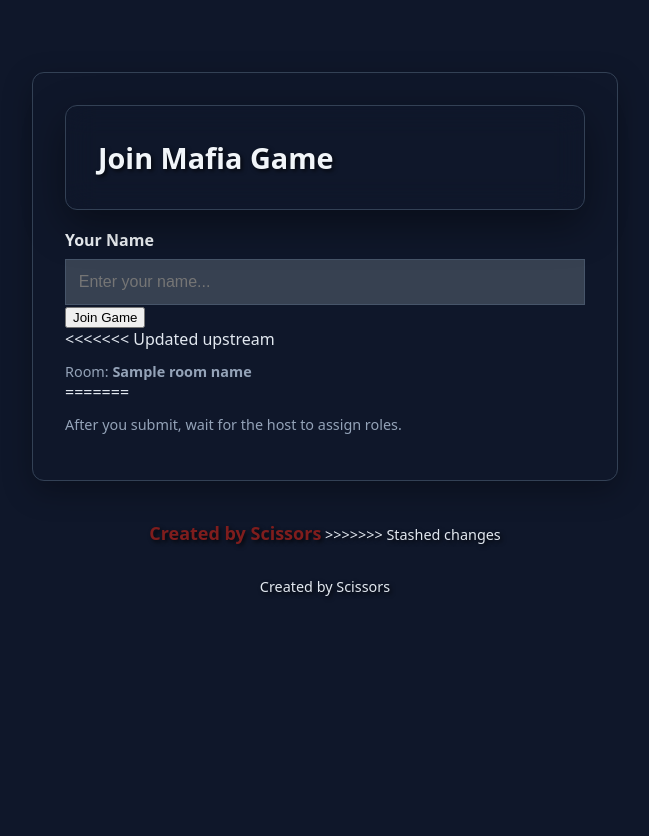
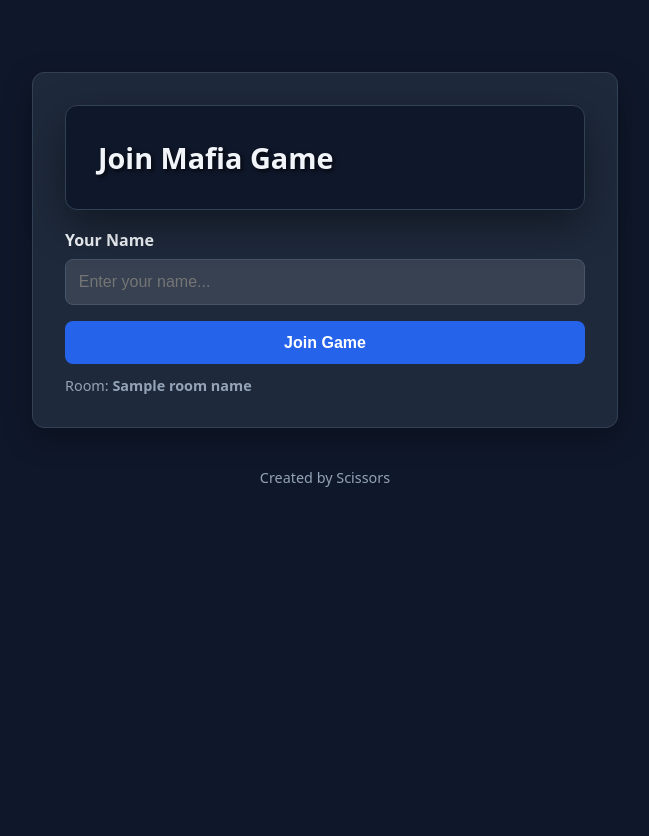
Before and after one commit to anamachivaya/mafia-game, a Flask app: template templates/join.html in a window 1280 px wide. Shown: the top 836 px of the page, without its empty margins (315-964 px from the left). Run offline with Flask 3, Linux system fonts and the light colour scheme; the template is opened without the code that fills it: most values are stand-ins (such as "Sample title", 1, 10 or a date in 2020).

Commit message:
Fixed bugs during merge

```diff
--- a/templates/join.html
+++ b/templates/join.html
@@ -16,7 +16,6 @@
     .card {
       max-width: 520px;
       margin: 5vh auto;
-<<<<<<< Updated upstream
       background: #1e293b;
       padding: 2rem;
       border-radius: 12px;
@@ -27,7 +26,6 @@
       margin-top: 0;
       font-size: 1.6rem;
       color: #f1f5f9;
-=======
       background: rgba(15, 23, 42, 0.95);
       padding: 2rem;
       border-radius: 12px;
@@ -40,7 +38,6 @@
       font-size: 1.8rem;
       color: #f1f5f9;
       text-shadow: 2px 2px 4px rgba(0,0,0,0.7);
->>>>>>> Stashed changes
     }
     label {
       display: block;
@@ -53,29 +50,16 @@
       padding: 0.8rem;
       font-size: 1rem;
       border: 1px solid #475569;
-<<<<<<< Updated upstream
       border-radius: 8px;
       background: #374151;
       color: #f1f5f9;
       box-sizing: border-box;
-=======
-      border-radius: 10px;
-      box-sizing: border-box;
-      background: #374151;
-      color: #f1f5f9;
->>>>>>> Stashed changes
     }
     input[type="text"]:focus, input[type="password"]:focus {
       outline: none;
       border-color: #2563eb;
       box-shadow: 0 0 0 2px rgba(37, 99, 235, 0.2);
     }
-<<<<<<< Updated upstream
-=======
-    input[type="text"]::placeholder, input[type="password"]::placeholder {
-      color: #94a3b8;
-    }
->>>>>>> Stashed changes
     button {
       margin-top: 1rem;
       padding: 0.8rem 1.1rem;
@@ -83,7 +67,6 @@
       background: #2563eb;
       color: white;
       border: none;
-<<<<<<< Updated upstream
       border-radius: 8px;
       cursor: pointer;
       width: 100%;
@@ -91,18 +74,6 @@
     }
     button:hover {
       background: #1e40af;
-=======
-      border-radius: 10px;
-      cursor: pointer;
-      width: 100%;
-      font-weight: 600;
-      transition: all 0.2s ease;
-    }
-    button:hover {
-      background: #1e40af;
-      transform: translateY(-2px);
-      box-shadow: 0 5px 15px rgba(37, 99, 235, 0.3);
->>>>>>> Stashed changes
     }
     .note {
       margin-top: 0.75rem;
@@ -110,32 +81,18 @@
       font-size: 0.9rem;
     }
     .error {
-<<<<<<< Updated upstream
       color: #fca5a5;
       background: #7f1d1d;
       padding: 1rem;
       border-radius: 8px;
       margin-bottom: 1rem;
-=======
-      background: #7f1d1d;
-      color: #fca5a5;
-      padding: 1rem;
-      border-radius: 8px;
-      margin-top: 1rem;
->>>>>>> Stashed changes
       border: 1px solid #dc2626;
     }
     .footer {
       text-align: center;
       margin-top: 2rem;
-<<<<<<< Updated upstream
       color: #94a3b8;
       font-size: 0.9rem;
-=======
-      color: #f1f5f9;
-      font-size: 0.9rem;
-      text-shadow: 2px 2px 4px rgba(0,0,0,0.8);
->>>>>>> Stashed changes
     }
   </style>
 </head>
@@ -157,23 +114,10 @@
 
       <button type="submit">Join Game</button>
     </form>
-<<<<<<< Updated upstream
 
     <div class="note">
       Room: <strong>{{ room_name | e }}</strong>
     </div>
-=======
-
-    {% if error %}
-      <div class="error">{{ error | e }}</div>
-    {% endif %}
-
-    <p class="note">After you submit, wait for the host to assign roles.</p>
-  </div>
-
-  <div class="footer">
-    <b style="color: #7f1d1d; font-size: large;">Created by Scissors</b>
->>>>>>> Stashed changes
   </div>
 
   <div class="footer">Created by Scissors</div>
```
